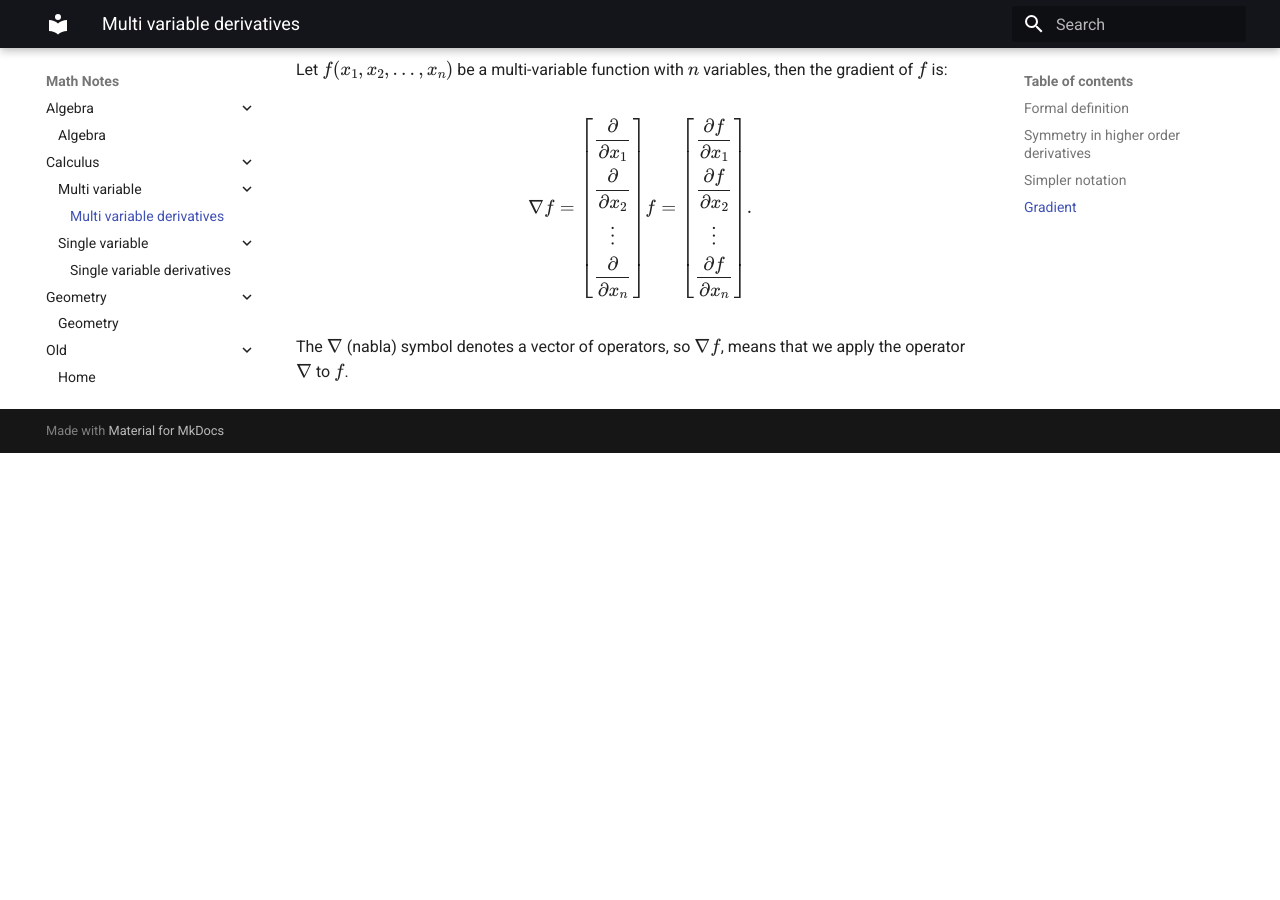
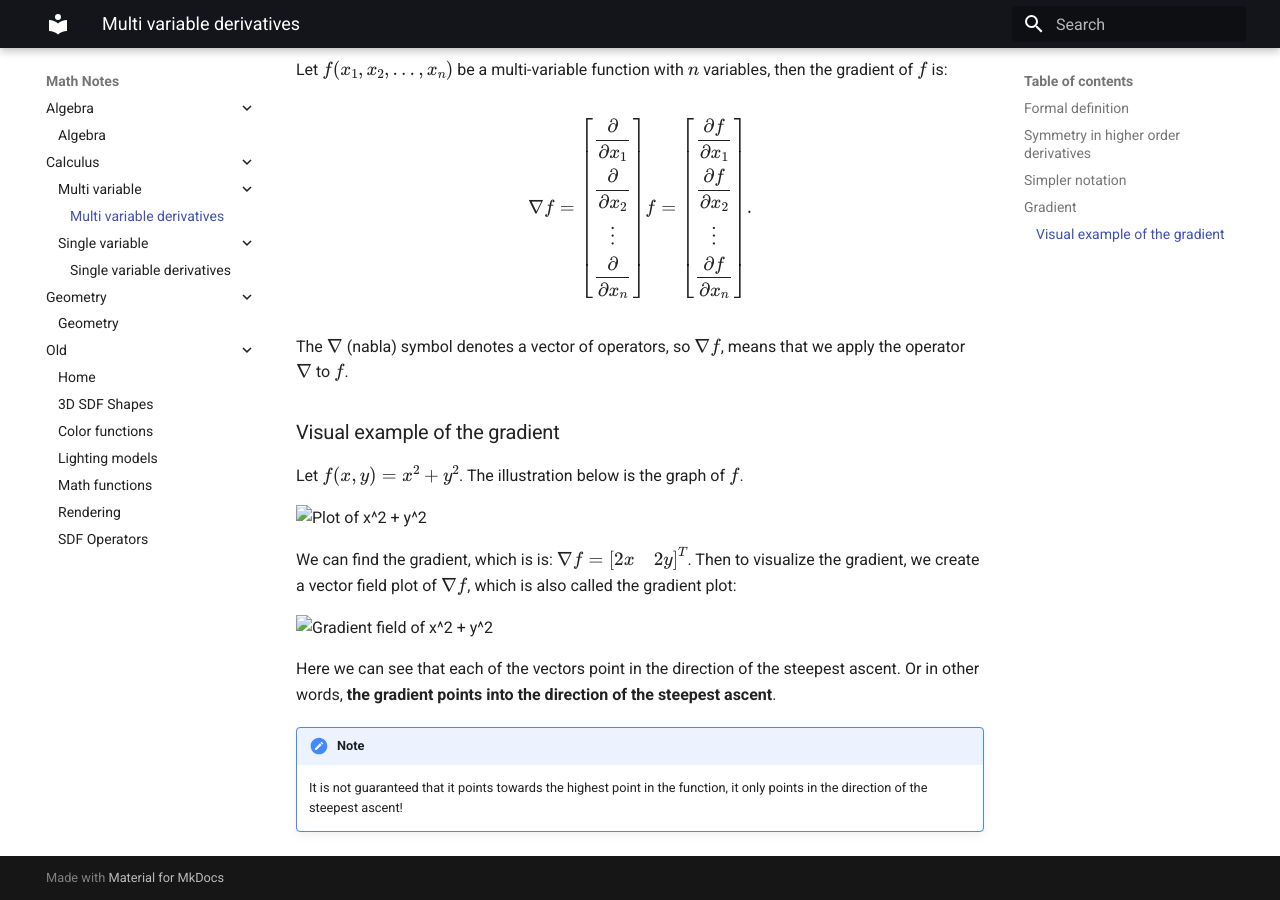
Before and after one commit to darkeclipz/math, an MkDocs documentation site: the page built from docs/calculus/multi-variable/derivatives.md, in a window 1280 px wide and 900 px high, scrolled down 1357 px. Built offline with MkDocs 1.6.1 and Material for MkDocs 9.7.7, drawn with Linux system fonts in a browser that asks for light colours; before the commit the page ends 1810 px from its top, so only the background shows below that.

Commit message:
added visual example of the gradient

```diff
--- a/docs/calculus/multi-variable/derivatives.md
+++ b/docs/calculus/multi-variable/derivatives.md
@@ -49,3 +49,18 @@
 $$
 
 The $\nabla$ (nabla) symbol denotes a vector of operators, so $\nabla f$, means that we apply the operator $\nabla$ to $f$.
+
+### Visual example of the gradient
+
+Let $f(x, y) = x^2 + y^2$. The illustration below is the graph of $f$.
+
+![Plot of x^2 + y^2](/docs/calculus/multi-variable/x2+y2.png)
+
+We can find the gradient, which is is: $\nabla f = \begin{bmatrix} 2x & 2y \end{bmatrix}^T$. Then to visualize the gradient, we create a vector field plot of $\nabla f$, which is also called the gradient plot:
+
+![Gradient field of x^2 + y^2](/docs/calculus/multi-variable/gradient%20x2+y2.png)
+
+Here we can see that each of the vectors point in the direction of the steepest ascent. Or in other words, **the gradient points into the direction of the steepest ascent**.
+
+!!! note
+    It is not guaranteed that it points towards the highest point in the function, it only points in the direction of the steepest ascent!
```
Also changed, not shown: docs/calculus/multi-variable/gradient x2+y2.png (added), docs/calculus/multi-variable/x2+y2.png (added).
